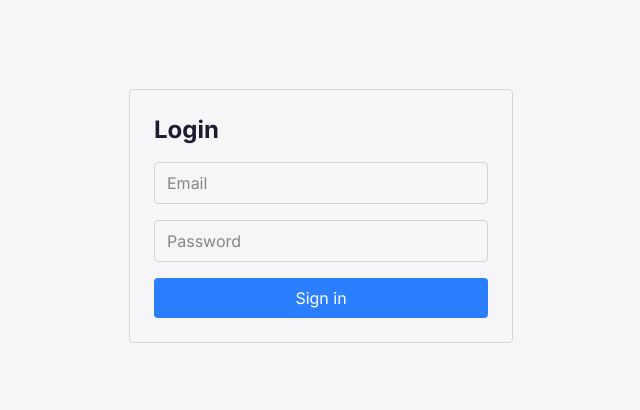
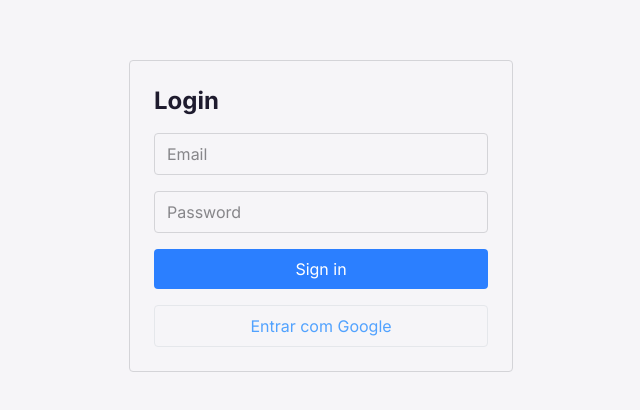
Before and after one commit to daviffc/TaskManager, a Next.js app: page /login in a window 1280 px wide. Shown: the part 184-594 px from the top of the page, without its empty margins (319-959 px from the left). Built offline with nearby package versions, Linux system fonts and the light colour scheme.

Commit message:
feat(auth): add Google OAuth provider and extend session types

```diff
--- a/src/Components/AccountMenu.tsx
+++ b/src/Components/AccountMenu.tsx
@@ -6,9 +6,10 @@ import { useTheme } from "@/lib/useTheme";
 
 type AccountMenuProps = {
   name: string;
+  provider: string;
 };
 
-export default function AccountMenu({ name }: AccountMenuProps) {
+export default function AccountMenu({ name, provider }: AccountMenuProps) {
   const [open, setOpen] = useState(false);
   const menuRef = useRef<HTMLDivElement>(null);
   const { theme, toggleTheme } = useTheme();
@@ -26,6 +27,7 @@ export default function AccountMenu({ name }: AccountMenuProps) {
 
   const initial = name?.charAt(0).toUpperCase() ?? "?";
 
+
   return (
     <div className="relative" ref={menuRef}>
       <button
@@ -42,7 +44,9 @@ export default function AccountMenu({ name }: AccountMenuProps) {
         <div className="absolute right-0 mt-2 w-48 rounded-lg border border-border-default bg-surface shadow-lg overflow-hidden z-10">
           <div className="px-4 py-3 border-b border-border-default">
             <p className="text-sm font-medium text-foreground">{name}</p>
-            <p className="text-xs text-foreground-secondary">Conta local</p>
+            <p className="text-xs text-foreground-secondary">
+                {provider === "Google" ? "Conectado via Google" : "Conta local"}
+                </p>
           </div>
 
           <button
--- a/src/app/login/page.tsx
+++ b/src/app/login/page.tsx
@@ -57,6 +57,11 @@ export default function LoginPage() {
                      >
                         Sign in
                      </button>
+                     <button
+                     onClick={() => signIn("google", { callbackUrl: "/" })}
+                     className = "rounded border border-gray-200 bg-transparent px-3 py-2 text-blue-400 transition-all duration-300 hover:bg-gray-200 hover:text-darkblue-800">
+                        Entrar com Google
+                     </button>
                  </form>
              </div>
     );
--- a/src/app/page.tsx
+++ b/src/app/page.tsx
@@ -8,7 +8,9 @@ export default async function Home() {
   return (
     <main className="flex min-h-screen flex-col items-center gap-8 bg-background p-8">
       <div className="flex w-full max-w-6xl items-center justify-end">
-        <AccountMenu name={session?.user?.name ?? "Usuário"} />
+        <AccountMenu
+        name={session?.user?.name ?? "Usuário"}
+        provider ={session?.user?.provider ?? "credentials"} />
       </div>
 
       <div className="text-center">
--- a/src/lib/auth.ts
+++ b/src/lib/auth.ts
@@ -3,10 +3,16 @@ import Credentials from "next-auth/providers/credentials";
 import bcrypt from "bcrypt";
 import { prisma } from "@/lib/prisma";
 import { authConfig } from "@/lib/auth.config";
+import Google from "next-auth/providers/google";
 
 export const { handlers, signIn, signOut, auth } = NextAuth({
   ...authConfig,
   providers: [
+    Google({
+        clientId: process.env.GOOGLE_CLIENT_ID,
+        clientSecret: process.env.GOOGLE_CLIENT_SECRET,
+    }),
+
     Credentials({
       credentials: {
         email: {},
@@ -38,16 +44,15 @@ export const { handlers, signIn, signOut, auth } = NextAuth({
     strategy: "jwt",
   },
   callbacks: {
-    ...authConfig.callbacks,
-    jwt({ token, user }) {
-      if (user) {
-        token.id = user.id;
-      }
-      return token;
+    async jwt({ token, user, account }) {
+      if (user) token.id = user.id;
+      if (account) token.provider = account.provider;
+      return token
     },
-    session({ session, token }) {
+    async session({ session, token }) {
       if (session.user) {
         session.user.id = token.id as string;
+        session.user.provider = token.provider as string;
       }
       return session;
     },
--- /dev/null
+++ b/src/types/next-auth.d.ts
@@ -0,0 +1,10 @@
+import { DefaultSession } from "next-auth";
+
+declare module "next-auth" {
+  interface Session {
+    user: {
+      id: string;
+      provider: string;
+    } & DefaultSession["user"];
+  }
+}
```
Also changed, not shown: 2 other files (tests, documents, lock files or other folders).
